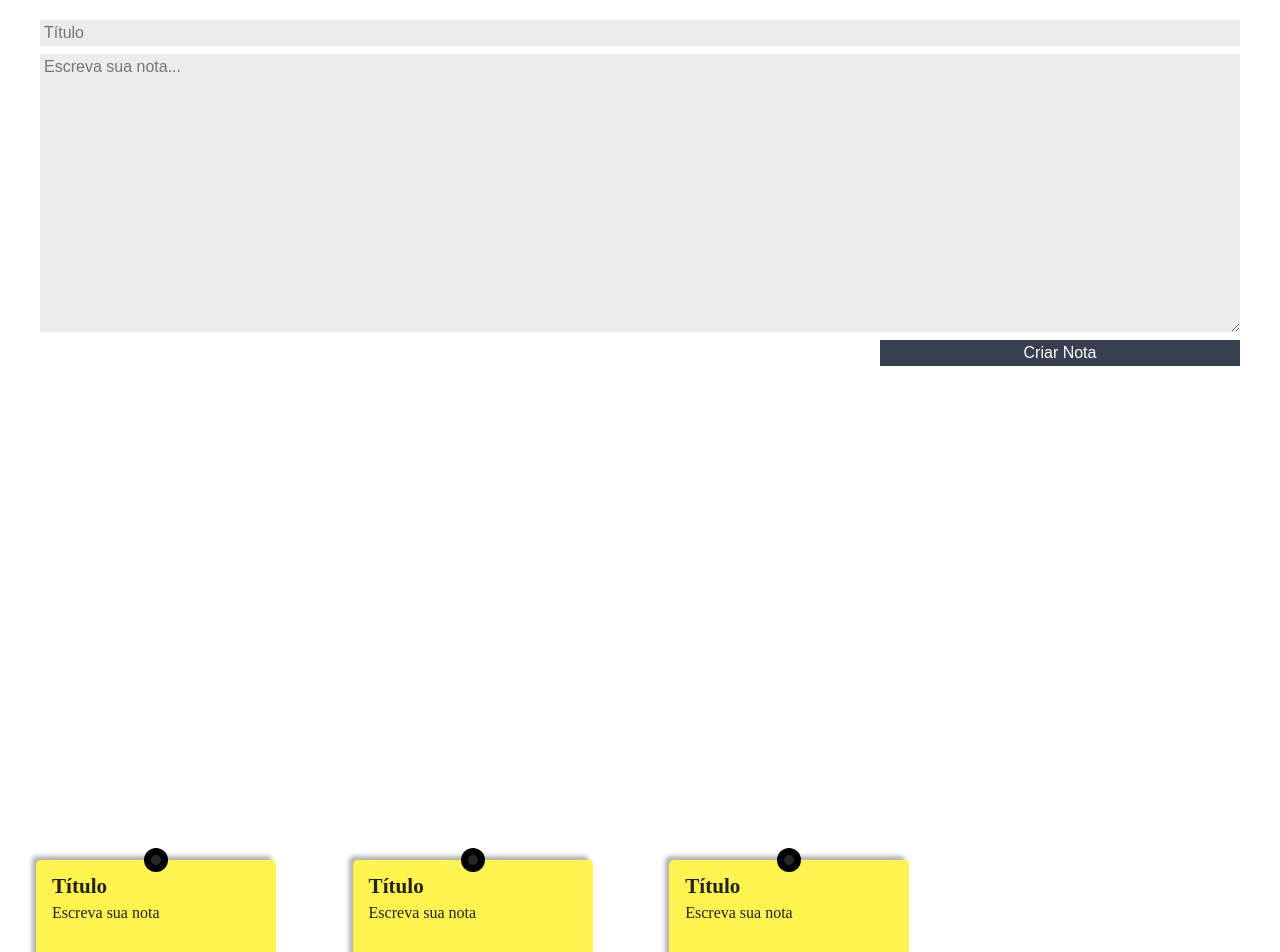
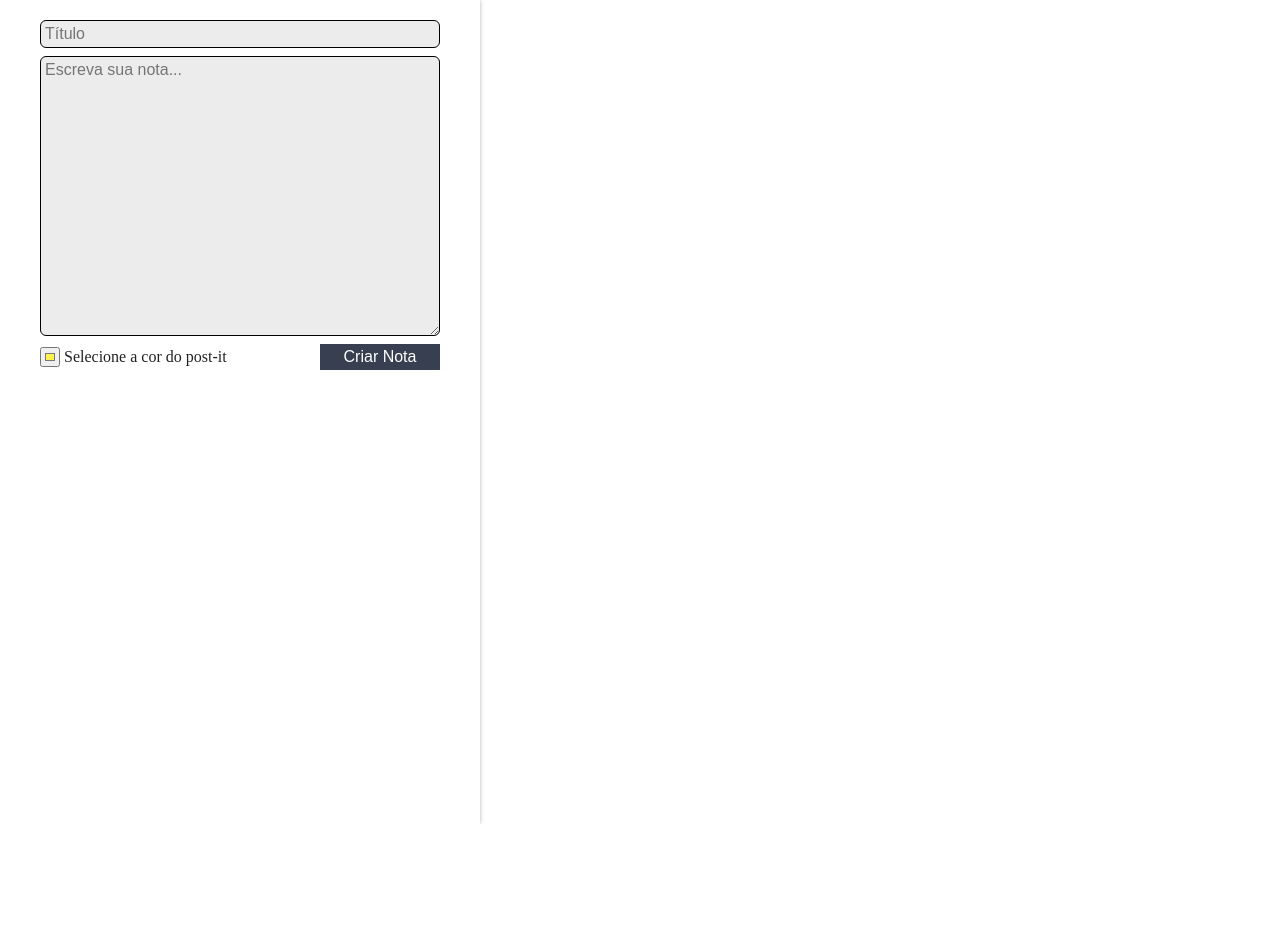
Before and after one commit to lucaslomba/list-react, a React (Create React App) app in the folder list/: page / in a window 1280 px wide. Shown: the top 952 px of the page. After the commit the page ends 824 px from the top, so only its background shows below. Built offline with nearby package versions, Linux system fonts and the light colour scheme.

Commit message:
Atualizando

```diff
--- a/list/src/App.js
+++ b/list/src/App.js
@@ -4,11 +4,28 @@ import FormularioCadastro from './components/FormularioCadastro'
 import "./assets/App.css"
 
 class App extends Component{
+
+  constructor(){
+    super()
+    this.state = {
+      notas: []
+    }
+  }
+
+  criarNota(titulo, nota){
+    const novaNota = {titulo, nota}
+    const novoArrayNotas = [...this.state.notas,novaNota]
+    const novoEstado = {
+      notas:novoArrayNotas
+    }
+    this.setState(novoEstado)
+  }
+
   render(){
     return (
-      <section>
-        <FormularioCadastro/>
-        <ListaDeNotas/>
+      <section className="conteudo">
+        <FormularioCadastro criarNota={this.criarNota.bind(this)}/>
+        <ListaDeNotas notas={this.state.notas}/>
         </section>
     );
   }
--- a/list/src/components/CardNota/CardNota.jsx
+++ b/list/src/components/CardNota/CardNota.jsx
@@ -8,9 +8,9 @@ class CardNota extends Component {
             <div className="efeito-preso-2"></div>
         </div>
         <header className="card-nota_cabecalho">
-          <h3 className="card-nota_titulo">Título</h3>
+          <h3 className="card-nota_titulo">{this.props.titulo}</h3>
         </header>
-        <p className="card-nota_texto">Escreva sua nota</p>
+        <p className="card-nota_texto">{this.props.texto}</p>
       </section>
     );
   }
--- a/list/src/components/CardNota/estilo.css
+++ b/list/src/components/CardNota/estilo.css
@@ -16,10 +16,10 @@
 .efeito-preso{
   position: absolute;
   top: -12px;
-  right: calc(50% - 12px);
+  right: calc(50% - 10px);
   background-color: rgb(0, 0, 0);
-  height: 24px;
-  width: 24px;
+  height: 20px;
+  width: 20px;
   border-radius: 50%;
   display: flex;
   justify-content: center;
@@ -28,8 +28,8 @@
 
 .efeito-preso-2{
   background-color: rgb(39, 39, 39);
-  height: 10px;
-  width: 10px;
+  height: 8px;
+  width: 8px;
   border-radius: 50%;
 }
 
--- a/list/src/components/FormularioCadastro/FormularioCadastro.jsx
+++ b/list/src/components/FormularioCadastro/FormularioCadastro.jsx
@@ -1,22 +1,60 @@
 import React, { Component } from "react";
 import "./estilo.css";
 class FormularioCadastro extends Component {
+  constructor(props){
+    super(props);
+    this.titulo = "";
+    this.nota = "";
+    this.color = ""
+  }
+
+  _handleMudancaTitulo(event){
+    event.stopPropagation()
+    this.titulo = event.target.value
+  }
+  _handleMudancaTexto(event){
+    event.stopPropagation()
+    this.nota = event.target.value
+  }
+
+  _handleMudancaColor(event){
+    event.stopPropagation()
+    this.color = event.target.value
+    console.log(this.color)
+    document.getElementById("SelectColor").value = this.color
+  }
+
+  _criarNota(event){
+    event.preventDefault();
+    event.stopPropagation()
+
+    this.props.criarNota(this.titulo, this.nota)
+  }
+
   render() {
     return (
-      <form className="form-cadastro ">
+      <form className="form-cadastro" onSubmit={this._criarNota.bind(this)}>
         <input
           type="text"
           placeholder="Título"
           className="form-cadastro_input"
+          onChange={this._handleMudancaTitulo.bind(this)}
         />
         <textarea
           rows={15}
           placeholder="Escreva sua nota..."
           className="form-cadastro_input"
+          onChange={this._handleMudancaTexto.bind(this)}
         />
-        <button className="form-cadastro_input form-cadastro_submit">
-          Criar Nota
-        </button>
+        <div className="SelectAndSave">
+          <div className="SelectColorDiv">
+            <input type="color" id="SelectColor" value="#fff34f" onChange={this._handleMudancaColor.bind(this)}/>
+            <p>Selecione a cor do post-it</p>
+          </div>
+          <button className="form-cadastro_submit">
+            Criar Nota
+          </button>
+        </div>
       </form>
     );
   }
--- a/list/src/components/FormularioCadastro/estilo.css
+++ b/list/src/components/FormularioCadastro/estilo.css
@@ -6,7 +6,10 @@
   display: flex;
   flex-direction: column;
   padding: 12px 40px;
+  background-color: rgb(255, 255, 255);
+  max-width: 400px;
 }
+
 .form-cadastro_input {
   margin-top: 8px;
   padding: 4px;
@@ -14,9 +17,13 @@
   background-color: var(--fundo-detalhes);
   font-family: Arial, Helvetica, sans-serif;
   font-weight: 100;
+  border-radius: 6px;
+  border: 1px solid black
 }
 
 .form-cadastro_submit {
+  padding: 4px;
+  border: none;
   align-self: flex-end;
   width: 30%;
   background-color: var(--secundaria);
@@ -27,3 +34,24 @@
 .form-cadastro_submit:active {
   background-color: var(--secundaria-ativa);
 }
+
+.SelectAndSave{
+  margin-top: 8px;
+  display: flex;
+  justify-content: space-between;
+}
+
+.SelectColorDiv{
+  display: flex;
+  align-items: center;
+}
+
+
+.SelectColorDiv p{
+  margin-left: 4px;
+}
+
+.SelectColorDiv input{
+  width: 20px;
+  height: 20px;
+}
--- a/list/src/components/ListaDeNotas/ListaDeNotas.jsx
+++ b/list/src/components/ListaDeNotas/ListaDeNotas.jsx
@@ -5,10 +5,10 @@ class ListaDeNotas extends Component {
   render() {
     return (
       <ul className="lista-notas">
-        {Array.of("Trabalho", "Trabalho", "Estudos").map((categoria, index) => {
+        {this.props.notas.map((nota, index) => {
           return (
             <li className="lista-notas_item" key={index}>
-              <CardNota />
+              <CardNota titulo={nota.titulo} texto={nota.nota}/>
             </li>
           );
         })}
```
Also changed, not shown: 1 other file (tests, documents, lock files or other folders).
